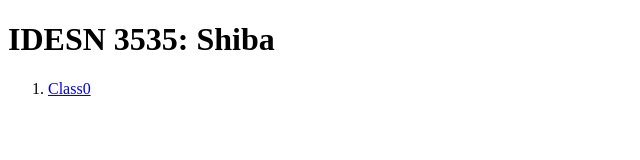
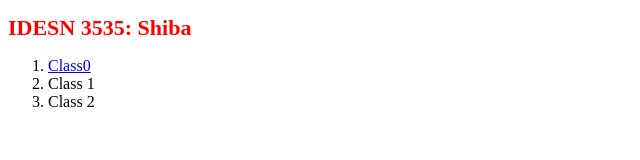
Before and after one commit to popogni/idesn3535-shiba, a plain HTML site: page index.html in a window 1280 px wide. Shown: the whole page, without its empty margins (0-640 px from the left). Drawn offline with Linux system fonts and the light colour scheme.

Commit message:
put style in index

```diff
--- a/index.html
+++ b/index.html
@@ -2,14 +2,28 @@
 <html>
 <head>
 	<title>IDESN 3535: Shiba</title>
+	<style>
+		#my-header {
+			color: #FF0000;
+			font-size: 22px;
+		}
+		.my-list-item{
+			font-size: 16px;
+		}
+		.my-list-item a:hover {
+			color: #00FF00;
+		}
+	</style>
 </head>
 
 <body>
-	<h1>IDESN 3535: Shiba</h1>
+	<h1 id="my-header">IDESN 3535: Shiba</h1>
 	<ol>
-		<li>
+		<li class="my-list-item">
 			<a href="page1.html">Class0</a>
 		</li>
+		<li class="my-list-item">Class 1</li>
+		<li class="my-list-item">Class 2</li>
 	</ol>
 </body>
 </html>
```
